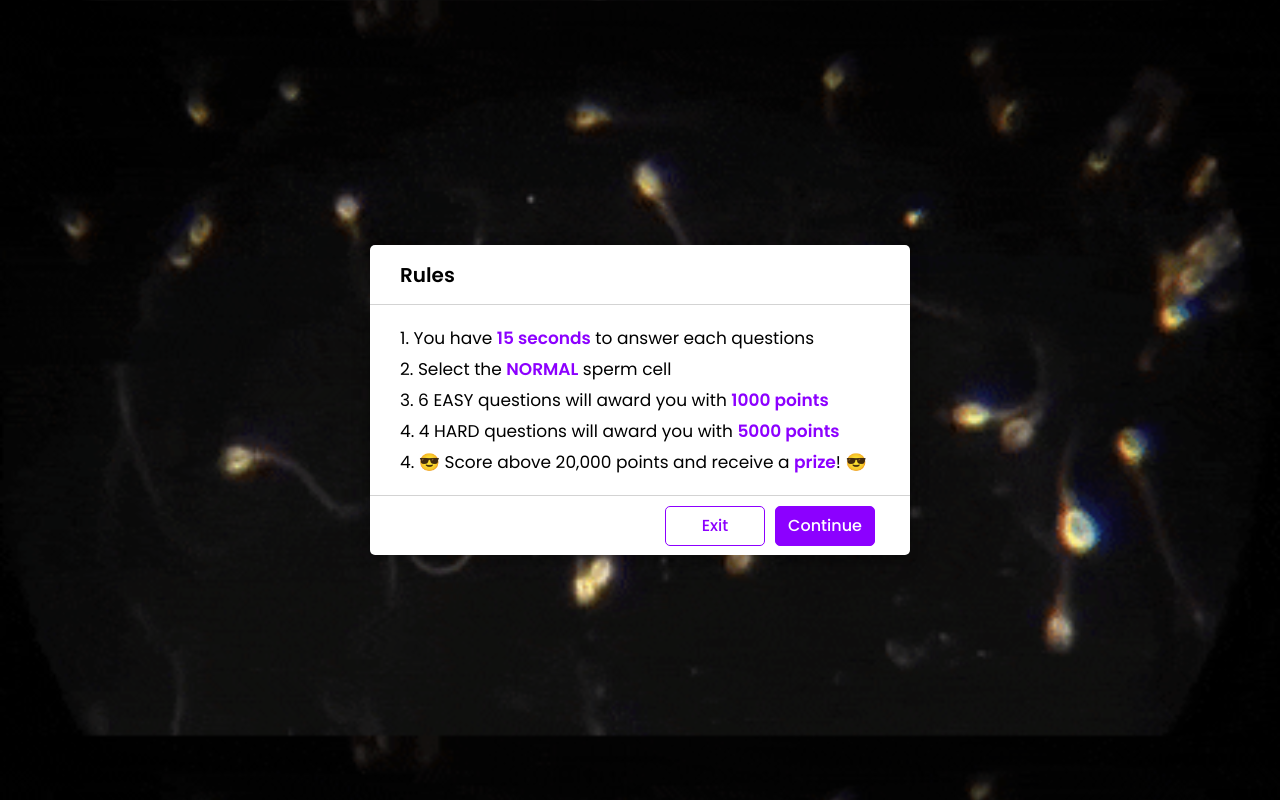
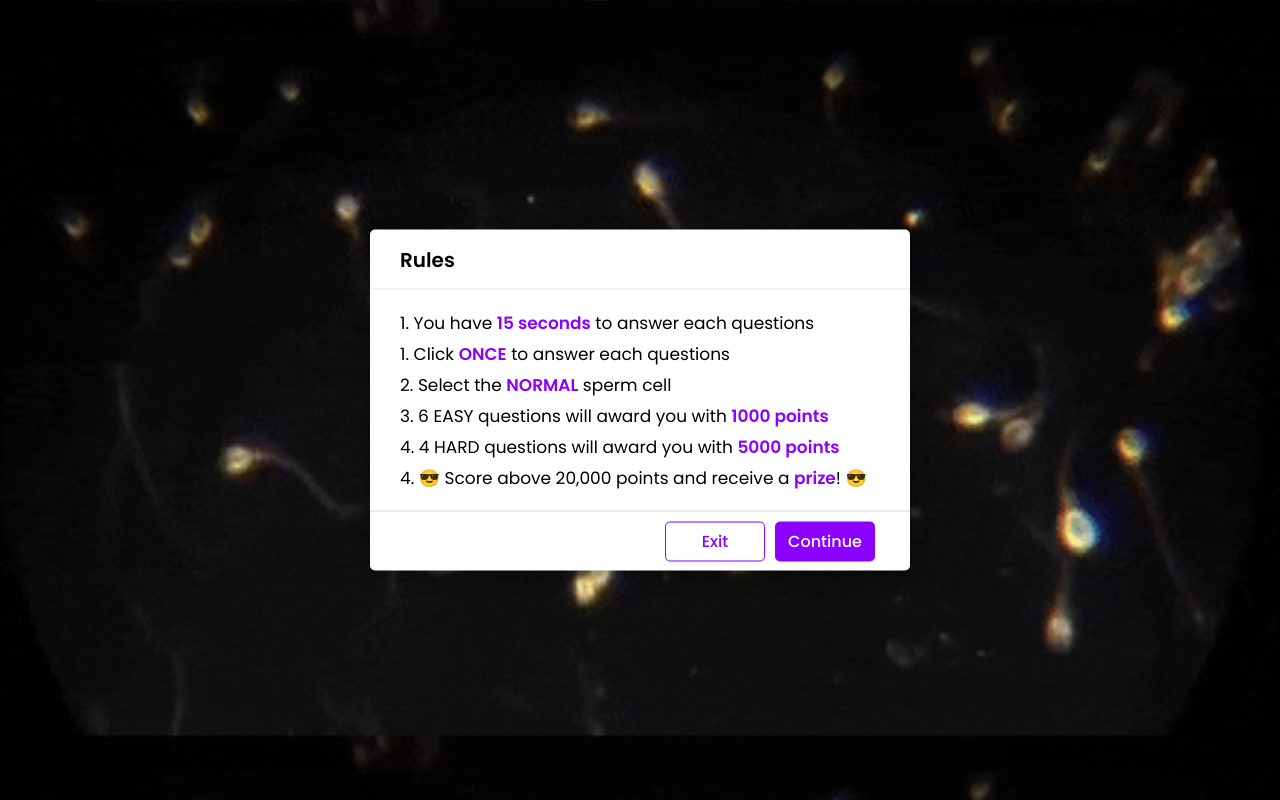
Before and after one commit to Antonio417/MicroFluidics_Quiz, a plain HTML site: page index.html in a window 1280 px wide. Both pictures are taken after a click on the button "START". Drawn offline with Linux system fonts and the light colour scheme.

Commit message:
Final Commit

```diff
--- a/index.html
+++ b/index.html
@@ -18,6 +18,7 @@
         <div class="info-title"><span>Rules</span></div>
         <div class="info-list">
             <div class="info">1. You have <span>15 seconds</span> to answer each questions</div>
+            <div class="info">1. Click <span>ONCE</span> to answer each questions</div>
             <div class="info">2. Select the <span>NORMAL</span> sperm cell </div>
             <div class="info">3. 6 EASY questions will award you with <span>1000 points</span> </div>
             <div class="info">4. 4 HARD questions will award you with <span>5000 points</span> </div>
```
